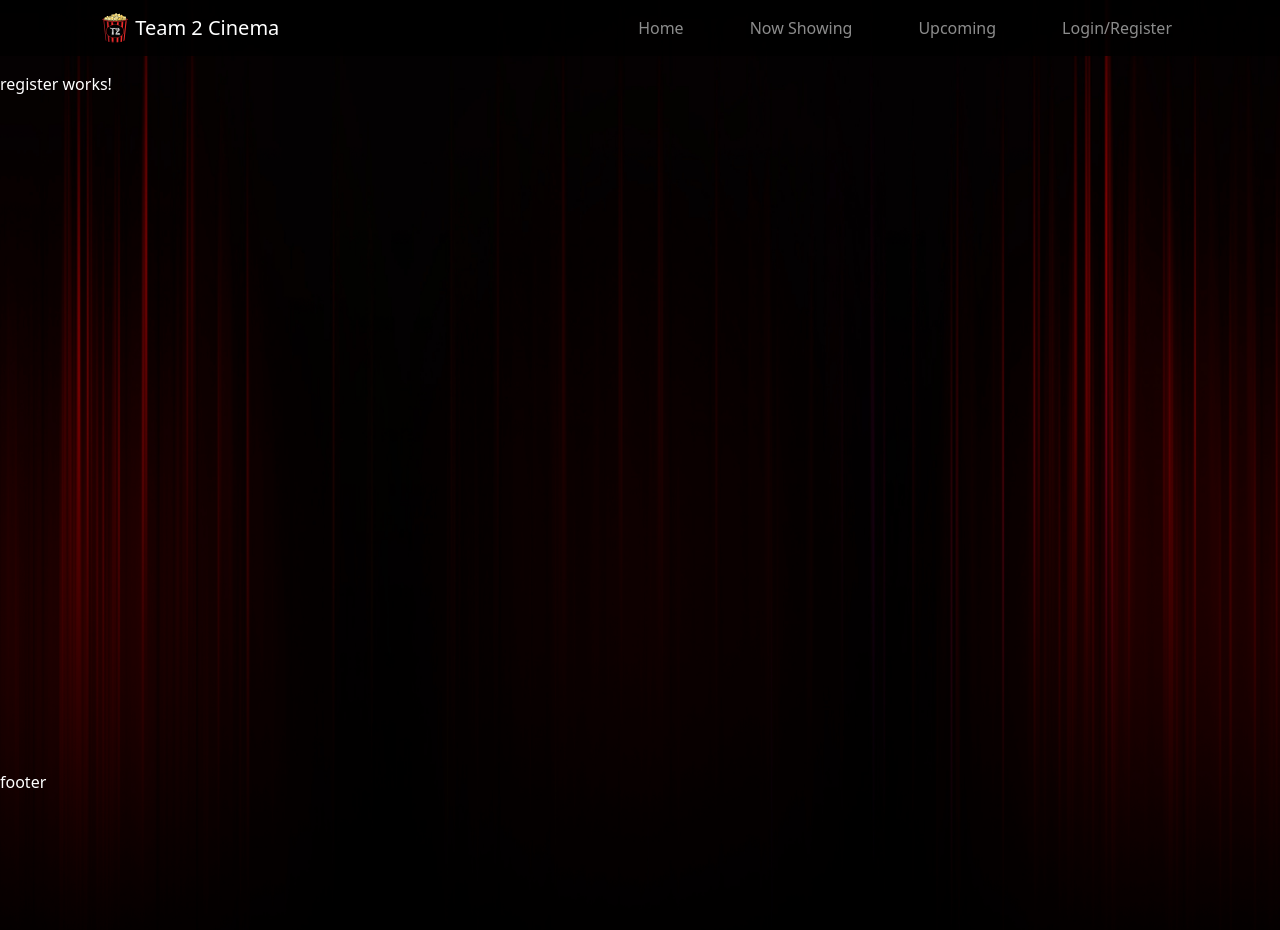
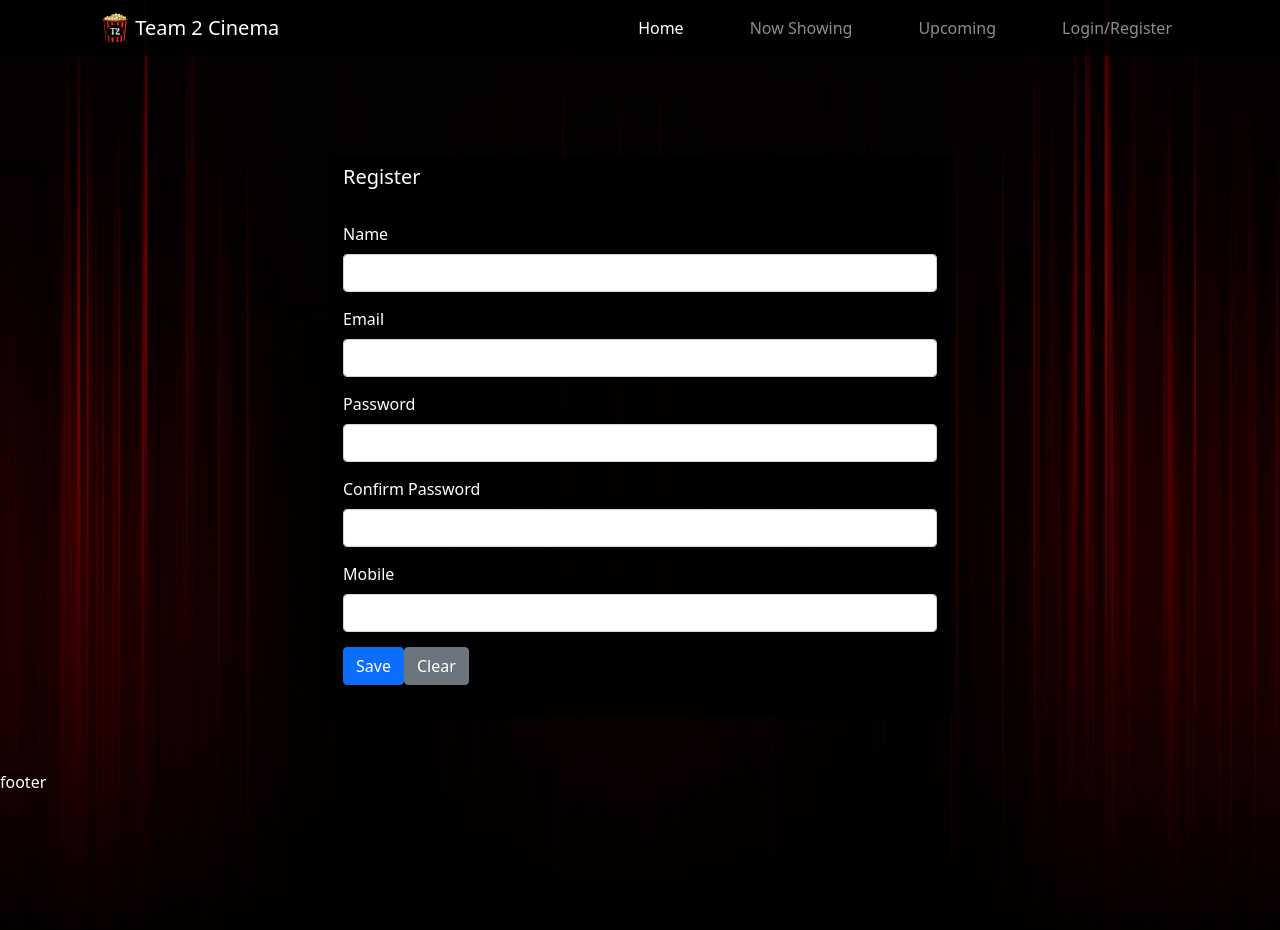
Before and after one commit to jeshanp/Group2Cinema, an Angular app: page /register in a window 1280 px wide. Shown: the top 930 px of the page. Built offline with nearby package versions, Linux system fonts and the light colour scheme.

Commit message:
added registration form

```diff
--- a/src/app/header/header.component.css
+++ b/src/app/header/header.component.css
@@ -11,7 +11,7 @@
 }
 
 .navbar {
-  background-color: #000000de;
+  background-color: rgba(0, 0, 0, 0.8);
 }
 
 /*For desktops*/
--- a/src/app/header/header.component.html
+++ b/src/app/header/header.component.html
@@ -8,19 +8,19 @@
         <div class="collapse navbar-collapse" id="navbarSupportedContent" style="justify-content: right;" [ngbCollapse]="navBarCollapsed">
           <ul class="navbar-nav mr-auto" style="display: flex;">
             <li class="nav-item active">
-              <a class="nav-link" href="#">Home</a>
+              <a class="nav-link" routerLink="/" routerLinkActive="active">Home</a>
             </li>
             <li class="nav-item">
-              <a class="nav-link" href="/films">Now Showing</a>
+              <a class="nav-link" routerLink="/films" routerLinkActive="active">Now Showing</a>
             </li>
             <li class="nav-item">
-              <a class="nav-link" href="/upcoming">Upcoming</a>
+              <a class="nav-link" routerLink="/upcoming" routerLinkActive="active">Upcoming</a>
             </li>
             <li class="nav-item" [hidden]="loginHidden">
-              <a class="nav-link" href="/login">Login/Register</a>
+              <a class="nav-link" routerLink="/login" routerLinkActive="active">Login/Register</a>
             </li>
             <li class="nav-item" [hidden]="dashboardHidden">
-              <a class="nav-link" href="#">Dashboard</a>
+              <a class="nav-link" href="#" routerLinkActive="active">Dashboard</a>
             </li>
             <li class="nav-item dropdown" [hidden]="dropdownHidden">
               <a class="nav-link dropdown-toggle" href="#" id="navbarDropdown" role="button" data-toggle="dropdown" aria-haspopup="true" aria-expanded="false">
--- a/src/app/header/header.component.ts
+++ b/src/app/header/header.component.ts
@@ -3,19 +3,17 @@ import { Component, OnInit } from '@angular/core';
 @Component({
   selector: 'app-header',
   templateUrl: './header.component.html',
-  styleUrls: ['./header.component.css']
+  styleUrls: ['./header.component.css'],
 })
 export class HeaderComponent implements OnInit {
+  isMenuCollapsed = true;
+  dashboardHidden = true;
+  loginHidden = false;
+  dropdownHidden = true;
+  navBarCollapsed = true;
+  isLoggedin = false;
 
-  isMenuCollapsed=true;
-  dashboardHidden=true;
-  loginHidden=false;
-  dropdownHidden=true;
-  navBarCollapsed=true;
+  constructor() {}
 
-  constructor() { }
-
-  ngOnInit(): void {
-  }
-
+  ngOnInit(): void {}
 }
--- a/src/app/login/login.component.css
+++ b/src/app/login/login.component.css
@@ -3,7 +3,7 @@
 }
 
 .loginarea {
-  background: rgba(0, 0, 0, 0.842);
+  background: rgba(0, 0, 0, 0.8);
   padding-bottom: 100px;
   border-radius: 28px;
   padding-top: 60px;
--- a/src/app/login/login.component.html
+++ b/src/app/login/login.component.html
@@ -38,7 +38,7 @@
               </h6>
             </div>
             <div style="float: right;">
-              <a href="/register">Sign Up</a>
+              <a routerLink="/register">Sign Up</a>
             </div>
           </div>
         </div>
--- a/src/app/login/login.component.ts
+++ b/src/app/login/login.component.ts
@@ -1,17 +1,17 @@
 import { Component, OnInit } from '@angular/core';
-import { AppComponent } from '../app.component';
 
 @Component({
   selector: 'app-login',
   templateUrl: './login.component.html',
-  styleUrls: ['./login.component.css']
+  styleUrls: ['./login.component.css'],
 })
 export class LoginComponent implements OnInit {
+  username: string = '';
+  password: string = '';
 
-  constructor() { }
+  constructor() {}
 
-  ngOnInit(): void {
+  ngOnInit(): void {}
 
-  }
-
+  login() {}
 }
--- a/src/app/register/register.component.css
+++ b/src/app/register/register.component.css
@@ -0,0 +1,16 @@
+#registerForm {
+  margin-top: 100px;
+}
+
+.form-group {
+  margin-bottom: 15px;
+}
+
+.card {
+  background-color: rgba(0, 0, 0, 0.8);
+  color: white;
+}
+
+.error-block {
+  color: red;
+}
--- a/src/app/register/register.component.html
+++ b/src/app/register/register.component.html
@@ -1 +1,79 @@
-<p>register works!</p>
+<div class="row" id="registerForm">
+    <div class="col-lg-6 col-sm-10 m-auto">
+        <div class="card m-auto">
+            <div class="card-header">
+                <h5>Register</h5>
+            </div>
+            <div class="card-body">
+                <form [formGroup]="registrationForm" (ngSubmit)="onSubmit()">
+                    <div class="form-group col-12">
+                        <label for="name" class="form-label">Name</label>
+                        <input type="text" class="form-control" formControlName="name">
+                        <!-- Check if name is present as per validator -->
+                        <span *ngIf="!registrationForm.get('name').valid && registrationForm.get('name').touched"
+                            class="error-block">
+                            Please enter a name
+                        </span>
+                    </div>
+
+                    <div class="form-group col-12">
+                        <label for="email" class="form-label">Email</label>
+                        <input type="text" class="form-control" formControlName="email">
+                        <!-- Check if email is valid as per validator -->
+                        <span *ngIf="!registrationForm.get('email').valid && registrationForm.get('email').touched"
+                            class="error-block">
+                            Please enter a valid email
+                        </span>
+                    </div>
+
+                    <div class="form-group col-12">
+                        <label for="password" class="form-label">Password</label>
+                        <input type="password" class="form-control" formControlName="password">
+                        <!-- Check if password is valid as per validator -->
+                        <span
+                            *ngIf="!registrationForm.get('password').valid && registrationForm.get('password').touched"
+                            class="error-block">
+                            <span *ngIf="registrationForm.get('password').errors['required']">
+                                Please provide a password
+                            </span>
+                            <span *ngIf="registrationForm.get('password')?.errors?.['minlength']" class="error-block">
+                                Password should not be less than 8 characters
+                            </span>
+                        </span>
+                    </div>
+
+                    <div class="form-group col-12">
+                        <label for="cpassword" class="form-label">Confirm Password</label>
+                        <input type="password" class="form-control" formControlName="cpassword">
+                        <!-- Check if confirm password is valid and matches password as per validator -->
+                        <span
+                            *ngIf="!registrationForm.get('cpassword').valid && registrationForm.get('cpassword').touched">
+                            <span *ngIf="registrationForm.get('cpassword').hasError('required')" class="error-block">
+                            Please confirm password
+                            </span>
+                        </span>
+                        <span
+                            *ngIf="registrationForm.hasError('notSame') && registrationForm.get('cpassword').valid" class="error-block">
+                            Passwords do not match
+                        </span>
+                    </div>
+
+                    <div class="form-group col-12">
+                        <label for="mobile" class="form-label">Mobile</label>
+                        <input type="tel" class="form-control" formControlName="mobile">
+                        <!-- Check if mobile number is valid as per validator -->
+                        <span *ngIf="!registrationForm.get('mobile').valid && registrationForm.get('mobile').touched"
+                            class="error-block">
+                            Please enter a valid mobile number
+                        </span>
+                    </div>
+
+                    <div class="form-group col-12" id="buttons">
+                        <button type="submit" class="btn btn-primary">Save</button>
+                        <button type="reset" class="btn btn-secondary ml-2">Clear</button>
+                    </div>
+                </form>
+            </div>
+        </div>
+    </div>
+</div>
--- a/src/app/register/register.component.ts
+++ b/src/app/register/register.component.ts
@@ -1,15 +1,59 @@
 import { Component, OnInit } from '@angular/core';
+import {
+  AbstractControl,
+  FormControl,
+  FormGroup,
+  ValidationErrors,
+  ValidatorFn,
+  Validators,
+} from '@angular/forms';
 
 @Component({
   selector: 'app-register',
   templateUrl: './register.component.html',
-  styleUrls: ['./register.component.css']
+  styleUrls: ['./register.component.css'],
 })
 export class RegisterComponent implements OnInit {
+  registrationForm: FormGroup;
 
-  constructor() { }
+  //Check if passwords match
+  checkPasswords: ValidatorFn = (
+    group: AbstractControl
+  ): ValidationErrors | null => {
+    let pass = group.get('password').value;
+    let confirmPass = group.get('cpassword').value;
+    return pass === confirmPass
+      ? null
+      : {
+          notSame: true,
+        };
+  };
 
-  ngOnInit(): void {
+  constructor() {}
+
+  ngOnInit() {
+    this.registrationForm = new FormGroup(
+      {
+        name: new FormControl(null, Validators.required),
+        email: new FormControl(null, [Validators.required, Validators.email]),
+        password: new FormControl(null, [
+          Validators.required,
+          Validators.minLength(8),
+        ]),
+        cpassword: new FormControl(null, [
+          Validators.required,
+          Validators.minLength(8),
+        ]),
+        mobile: new FormControl(null, [
+          Validators.required,
+          Validators.maxLength(12),
+        ]),
+      },
+      this.checkPasswords
+    );
   }
 
+  onSubmit() {
+    console.log(this.registrationForm);
+  }
 }
--- a/tsconfig.json
+++ b/tsconfig.json
@@ -7,8 +7,10 @@
     "forceConsistentCasingInFileNames": true,
     "strict": true,
     "noImplicitOverride": true,
+    "strictPropertyInitialization": false,
     "noPropertyAccessFromIndexSignature": true,
     "noImplicitReturns": true,
+    "strictNullChecks": false,
     "noFallthroughCasesInSwitch": true,
     "sourceMap": true,
     "declaration": false,
@@ -27,6 +29,6 @@
     "enableI18nLegacyMessageIdFormat": false,
     "strictInjectionParameters": true,
     "strictInputAccessModifiers": true,
-    "strictTemplates": true
+    "strictTemplates": true,
   }
 }
```
Also changed, not shown: src/app/app.module.ts (+7 -4 lines).
